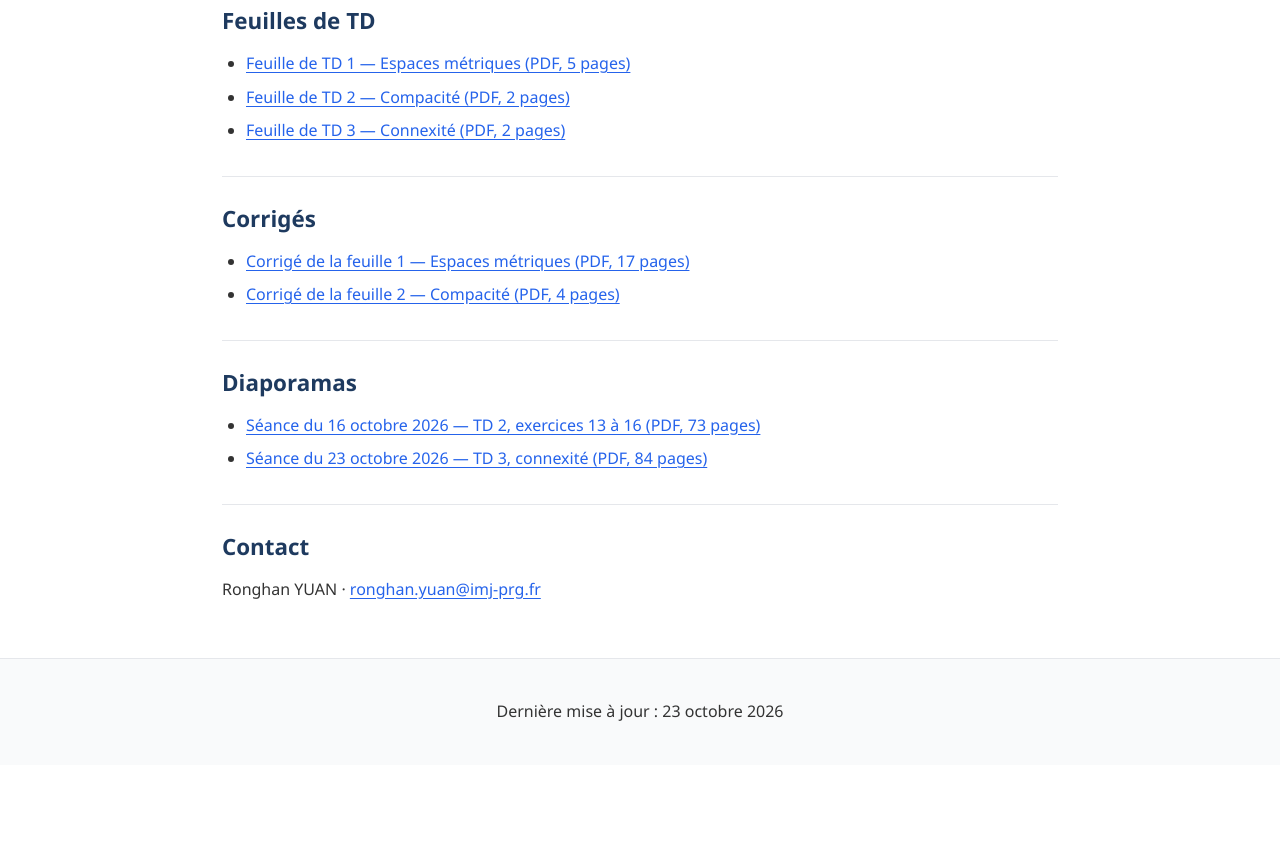
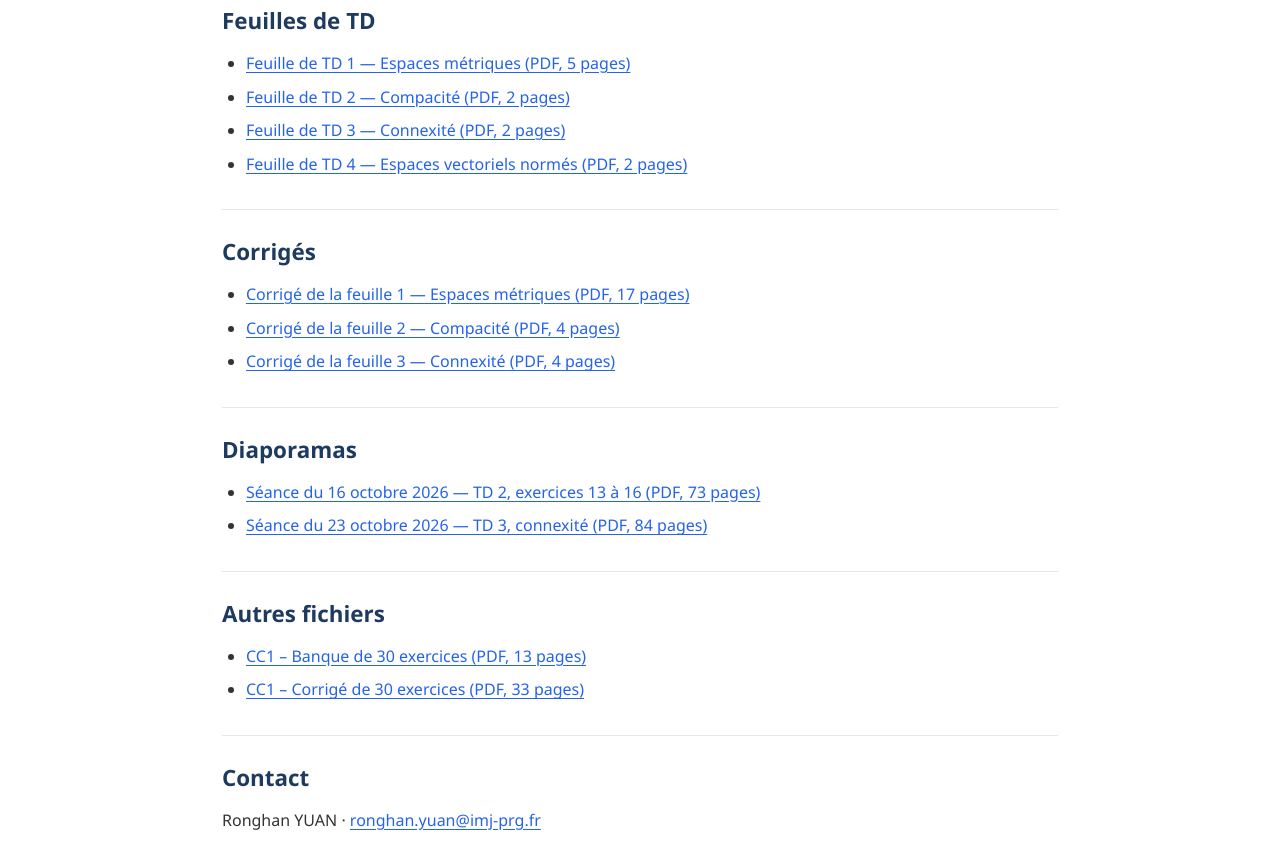
Before and after one commit to ronghan-website/ronghan, a plain HTML site: page teaching/p1-ul3ma260-2026.html in a window 1280 px wide. Shown: the part 600-1468 px from the top of the page. Before the commit the page ends 1365 px from the top, so only its background shows below. Drawn offline with Linux system fonts and the light colour scheme.

Commit message:
Update p1-ul3ma260-2026.html

```diff
--- a/teaching/p1-ul3ma260-2026.html
+++ b/teaching/p1-ul3ma260-2026.html
@@ -65,6 +65,7 @@
                     <li><a href="materials/p1-ul3ma260-2026/L3MA206TD1.pdf">Feuille de TD 1 — Espaces métriques (PDF, 5 pages)</a></li>
                     <li><a href="materials/p1-ul3ma260-2026/L3MA206TD2.pdf">Feuille de TD 2 — Compacité (PDF, 2 pages)</a></li>
                     <li><a href="materials/p1-ul3ma260-2026/L3MA260_TD3.pdf">Feuille de TD 3 — Connexité (PDF, 2 pages)</a></li>
+                    <li><a href="materials/p1-ul3ma260-2026/feuille4.pdf">Feuille de TD 4 — Espaces vectoriels normés (PDF, 2 pages)</a></li>
                 </ul>
             </section>
 
@@ -73,6 +74,7 @@
                 <ul class="materials-list">
                     <li><a href="materials/p1-ul3ma260-2026/feuille1_OZ.pdf">Corrigé de la feuille 1 — Espaces métriques (PDF, 17 pages)</a></li>
                     <li><a href="materials/p1-ul3ma260-2026/L3MA260_TD2.pdf">Corrigé de la feuille 2 — Compacité (PDF, 4 pages)</a></li>
+                    <li><a href="materials/p1-ul3ma260-2026/L3MA260_TD3Sol.pdf">Corrigé de la feuille 3 — Connexité (PDF, 4 pages)</a></li>
                 </ul>
             </section>
 
@@ -81,6 +83,17 @@
                 <ul class="materials-list">
                     <li><a href="materials/p1-ul3ma260-2026/TD2_Seance3_Plan_Enseignement-1.pdf">Séance du 16 octobre 2026 — TD 2, exercices 13 à 16 (PDF, 73 pages)</a></li>
                     <li><a href="materials/p1-ul3ma260-2026/TD3_23Oct_Plan_Beamer.pdf">Séance du 23 octobre 2026 — TD 3, connexité (PDF, 84 pages)</a></li>
+                </ul>
+            </section>
+
+
+
+            <section id="others" aria-labelledby="others-title">
+                <h2 id="others-title">Autres fichiers</h2>
+                <ul class="materials-list">
+                    <li><a href="materials/p1-ul3ma260-2026/CC1_Banque_30_exercices_Enonces.pdf">CC1 – Banque de 30 exercices (PDF, 13 pages)</a></li>
+                    <li><a href="materials/p1-ul3ma260-2026/CC1_Banque_30_exercices_Corriges.pdf">CC1 – Corrigé de 30 exercices (PDF, 33 pages)</a></li>
+
                 </ul>
             </section>
 
```
